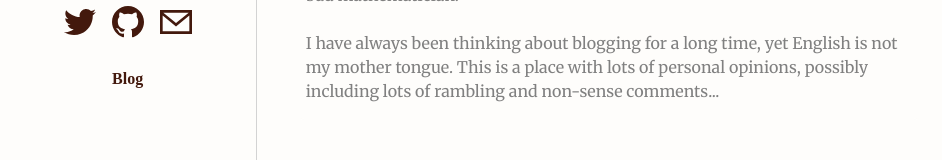
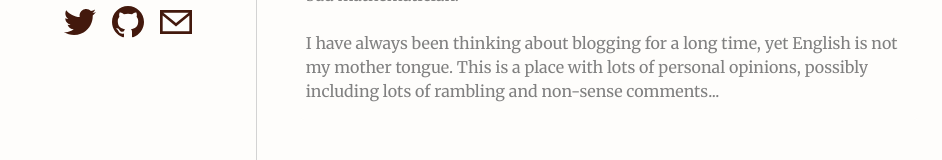
Before and after one commit to Howard86/howardism, a Next.js app: page / in a window 1280 px wide. Shown: the part 390-550 px from the top of the page, without its empty margins (170-1112 px from the left). Built offline with nearby package versions, Linux system fonts and the light colour scheme.

Commit message:
:fire: remove nav and update Profile link

```diff
--- a/src/components/layout/Profile.tsx
+++ b/src/components/layout/Profile.tsx
@@ -1,5 +1,6 @@
 import React, { FC, memo } from "react";
-import { Box, Text, Link } from "rebass/styled-components";
+import { Box, Text } from "rebass/styled-components";
+import RouteLink from "../common/RouteLink";
 import Image from "../common/Image";
 import Twitter from "../icons/Twitter";
 import Github from "../icons/Github";
@@ -7,7 +8,7 @@ import Email from "../icons/Email";
 
 const Profile: FC = () => (
   <Box sx={{ textAlign: "center" }}>
-    <Link href="https://github.com/howard86" target="_blank">
+    <RouteLink href="/">
       <Image
         src="/profile.jpeg"
         width={400}
@@ -21,7 +22,7 @@ const Profile: FC = () => (
         }}
         priority
       />
-    </Link>
+    </RouteLink>
     <Text as="h3" my={2}>
       Howard Tai
     </Text>
--- a/src/constants/nav.ts
+++ b/src/constants/nav.ts
@@ -3,9 +3,4 @@ interface NavOptions {
   title: string;
 }
 
-export const NAV_OPTIONS: NavOptions[] = [
-  {
-    href: "/",
-    title: "Blog",
-  },
-];
+export const NAV_OPTIONS: NavOptions[] = [];
```
